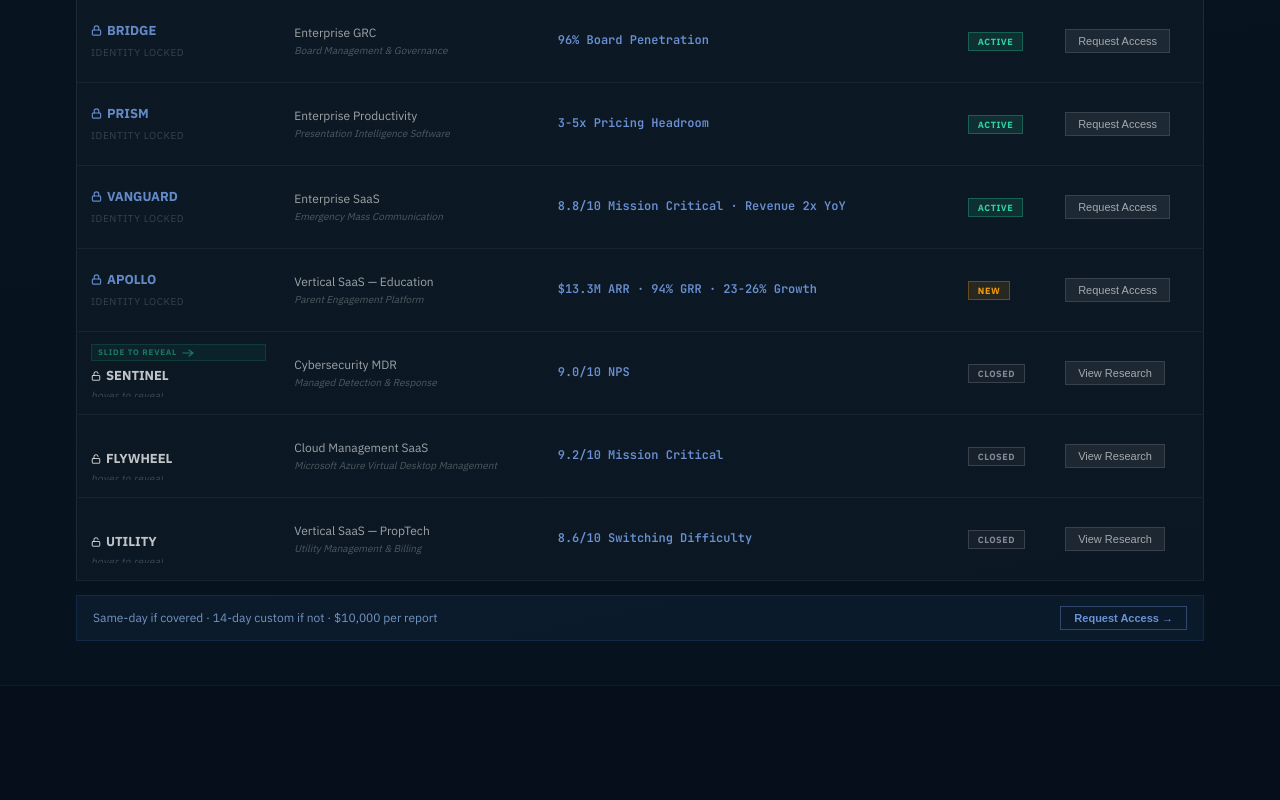
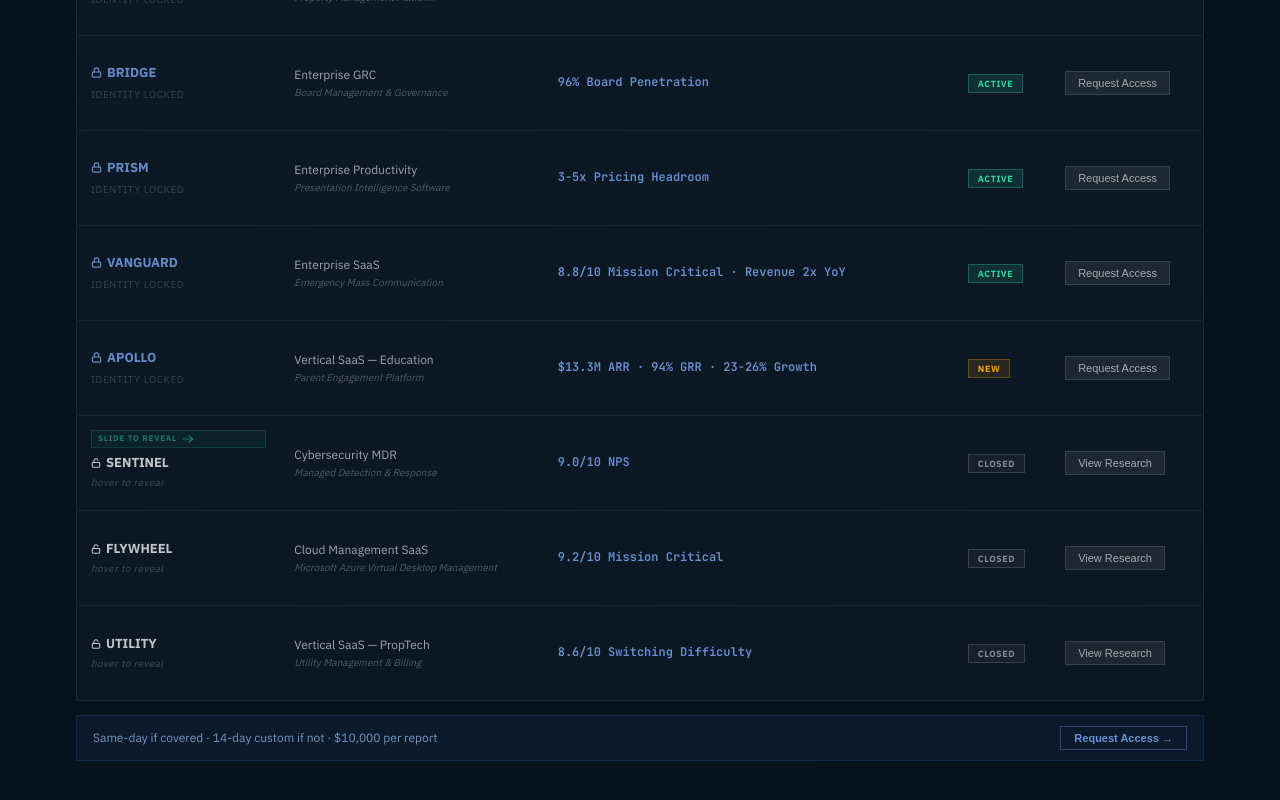
Before and after one commit to Crossover-Research/sell-side-overview-site, a Next.js app: page /catalyst in a window 1280 px wide. Shown: the part 1095-1895 px from the top of the page. Before the commit the page ends 1841 px from the top, so only its background shows below. Built offline with nearby package versions, Linux system fonts and the light colour scheme.

Commit message:
fix: transacted asset name cell height overflow on /catalyst

```diff
--- a/app/catalyst/page.tsx
+++ b/app/catalyst/page.tsx
@@ -31,7 +31,7 @@ function AssetNameCell({ asset, isFirst }: { asset: CatalystAsset; isFirst?: boo
   const isTransacted = asset.status === 'transacted';
 
   /* Fixed-height wrapper so no row ever shifts — all cells 58px tall */
-  const cellStyle: React.CSSProperties = { height:58, display:'flex', flexDirection:'column', justifyContent:'center', gap:0 };
+  const cellStyle: React.CSSProperties = { height:70, display:'flex', flexDirection:'column', justifyContent:'center', gap:0 };
 
   if (!isTransacted) return (
     <div style={cellStyle}>
@@ -51,7 +51,7 @@ function AssetNameCell({ asset, isFirst }: { asset: CatalystAsset; isFirst?: boo
       onTouchStart={()=>setRevealed(r=>!r)}
     >
       {/* Slide hint — always in DOM on first transacted, hidden via opacity so no layout shift */}
-      <div className="asset-reveal-hint" style={{ visibility:isFirst&&!revealed?'visible':'hidden', opacity:isFirst&&!revealed?1:0, height:18, marginBottom:4 }}>
+      <div className="asset-reveal-hint" style={{ visibility:isFirst&&!revealed?'visible':'hidden', opacity:isFirst&&!revealed?1:0, height:isFirst?18:0, marginBottom:isFirst?4:0, overflow:'hidden' }}>
         <span>slide to reveal</span>
         <svg width="12" height="8" viewBox="0 0 12 8" fill="none"><path d="M1 4h10M7 1l4 3-4 3" stroke="currentColor" strokeWidth="1.2" strokeLinecap="round" strokeLinejoin="round"/></svg>
       </div>
```
